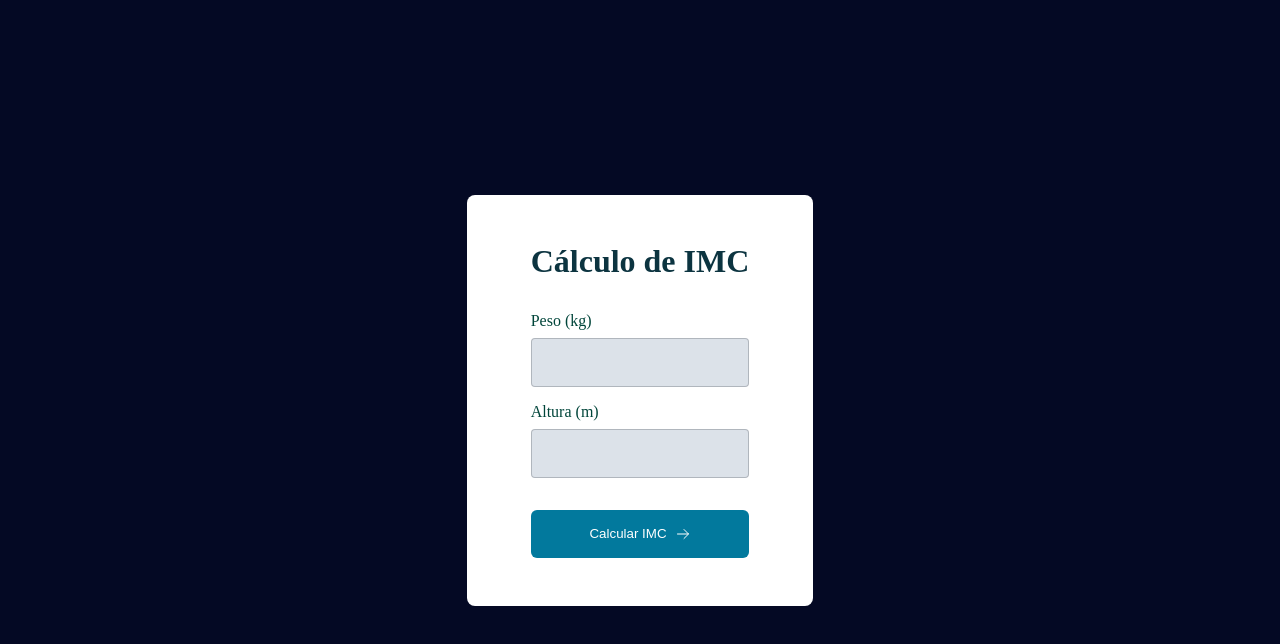
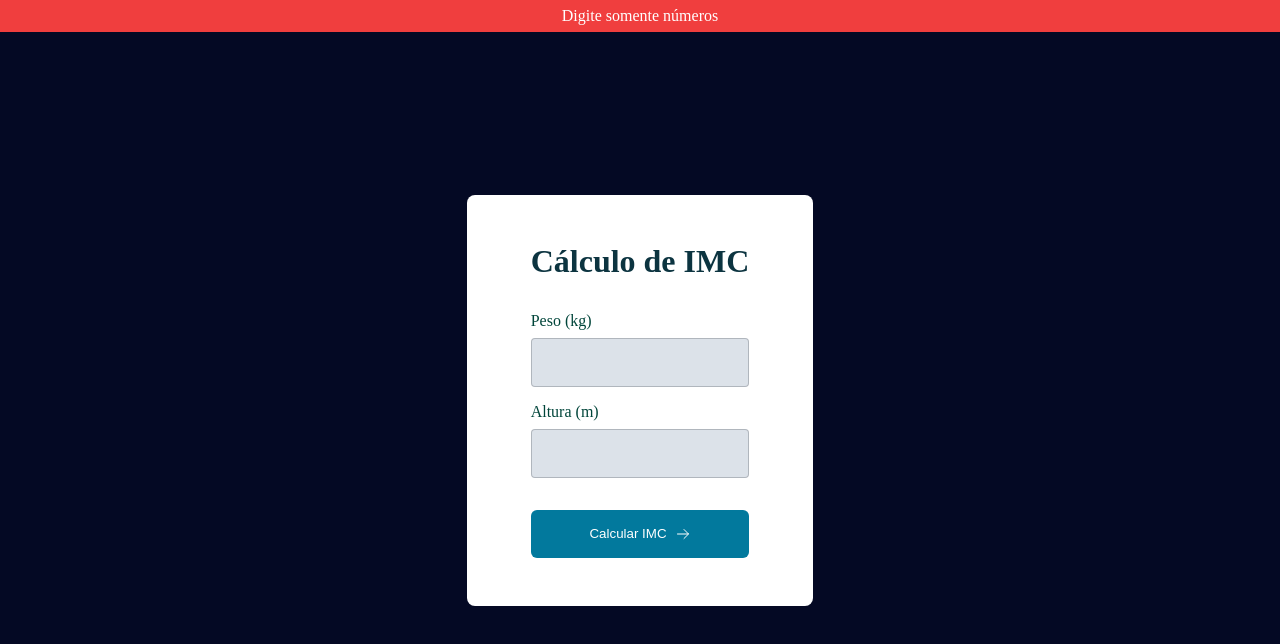
Before and after one commit to alexandrecabraldev/IMC-Calculator, a React (Vite) app: page / in a window 1280 px wide. Shown: the top 644 px of the page. Built offline with nearby package versions, Linux system fonts and the light colour scheme.

Commit message:
add Alert

```diff
--- a/src/App.tsx
+++ b/src/App.tsx
@@ -1,9 +1,15 @@
-import { ContainerApp } from "./components/ContainerApp"
+import { ContainerApp } from "./components/ContainerApp";
+import { ContainerTotal } from "./components/ContainerTotal";
+import { Alert } from "./components/Alert";
 
 function App() {
 
   return (
-    <ContainerApp/>
+
+    <ContainerTotal>
+      <Alert>Digite somente números</Alert>
+      <ContainerApp/>
+    </ContainerTotal>
   )
 }
 
--- /dev/null
+++ b/src/components/Alert.tsx
@@ -0,0 +1,18 @@
+import styled from "styled-components";
+
+export const Alert = styled.div`
+
+    display: flex;
+    justify-content: center;
+    align-items: center;
+
+    position: absolute;
+
+    top: 0;
+    max-height: 2.5rem;
+    min-height: 2rem;
+    width: 100%;
+
+    background-color: ${props=>props.theme.alert};
+    color: ${props=>props.theme.white};
+`;
--- a/src/components/ContainerApp.tsx
+++ b/src/components/ContainerApp.tsx
@@ -5,8 +5,11 @@ import { Button } from "./Button";
 import { ContainerInputs } from "./ContainerInputs";
 import { ArrowRight } from "phosphor-react";
 
+
 export function ContainerApp(){
     return(
+
+
             <ContainerInner>
 
                 <Title>Cálculo de IMC</Title>
@@ -25,5 +28,6 @@ export function ContainerApp(){
 
             </ContainerInner>
 
+
     );
 }
--- /dev/null
+++ b/src/components/ContainerTotal.tsx
@@ -0,0 +1,9 @@
+import styled from "styled-components";
+
+export const ContainerTotal = styled.main`
+        position: relative;
+        min-height: 100vh;
+        display: flex;
+        justify-content: center;
+        align-items: center;
+`;
--- a/src/global/GlobalStyle.ts
+++ b/src/global/GlobalStyle.ts
@@ -10,12 +10,6 @@ export const GlobalStyle = createGlobalStyle`
 
     body{
         background-color: ${props=>props.theme.background};
-
-        min-height: 100vh;
-
-        display: flex;
-        justify-content: center;
-        align-items: center;
     }
 
     h1{
--- a/src/global/GlobalTheme.ts
+++ b/src/global/GlobalTheme.ts
@@ -6,5 +6,6 @@ export const Globaltheme = {
     buttonBackground: "#02799D",
     inputBackground: "#DCE2E9",
     borderInput: "rgba(73, 80, 87, 0.3)",
+    alert: "#F03E3E",
 
 }
```
Lines whose indentation alone changed are shown as unchanged.
